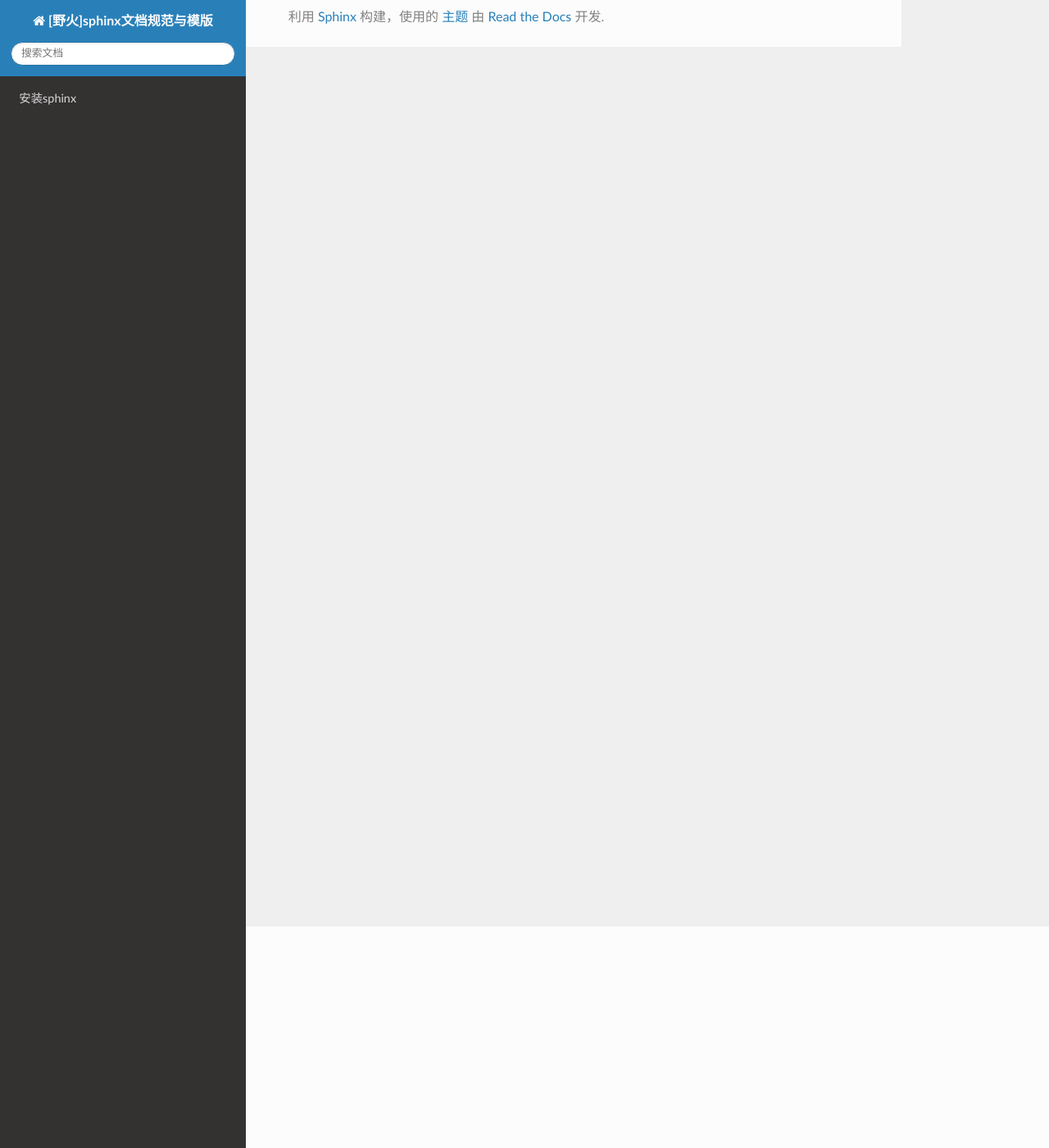
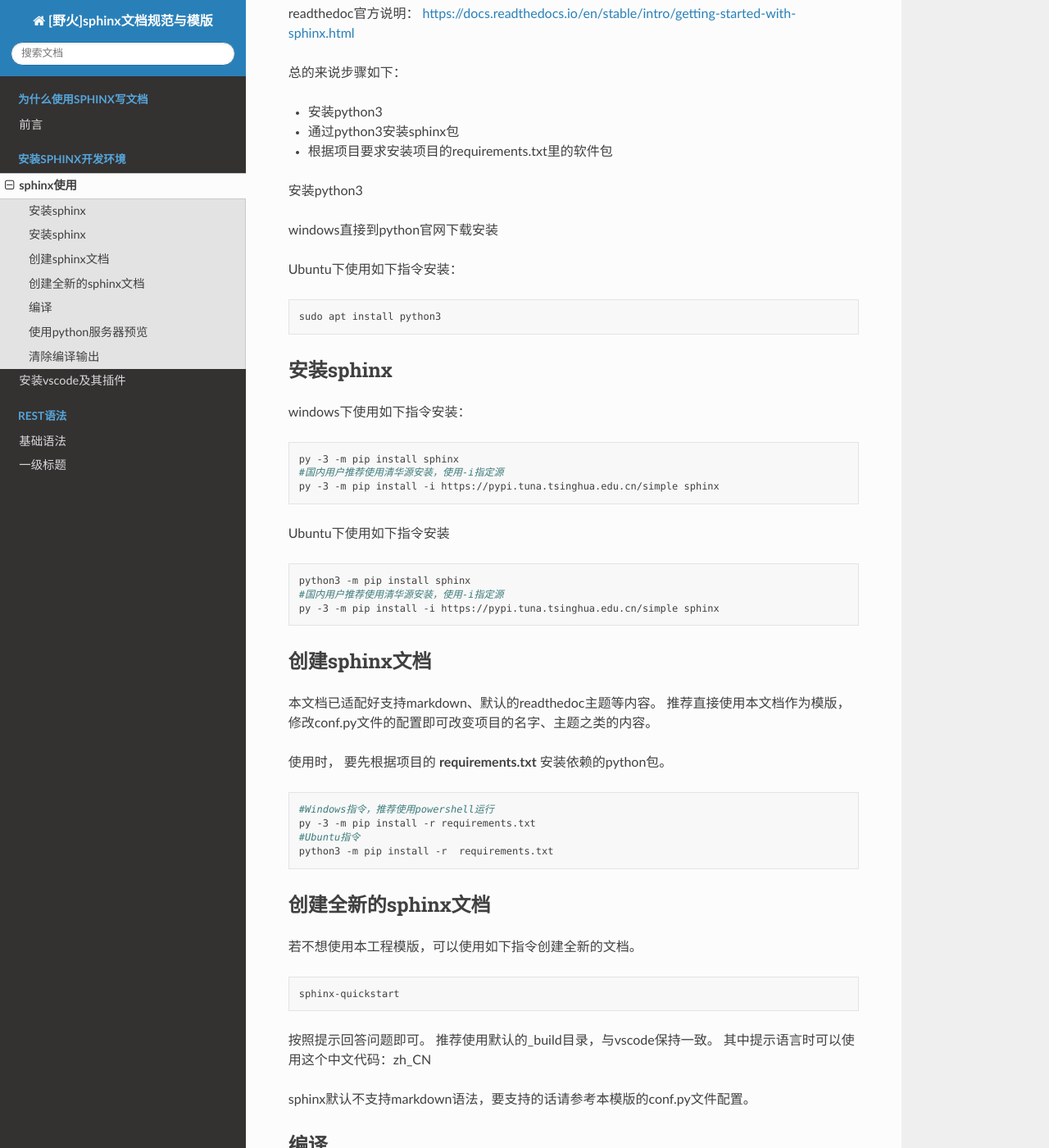
Before and after one commit to Embedfire/ebf_contribute_guide, a Sphinx documentation site: the page built from documentation/install-sphinx-env/sphinx.rst, in a window 1280 px wide and 1400 px high, scrolled down 270 px. Shown: the whole window at 82% size. Built offline with Sphinx 7.4.7 and the Read the Docs theme 2.0.0, drawn with Linux system fonts in a browser that asks for light colours; some of the changed text lies outside the part shown.

Commit message:
添加一些基础说明

```diff
--- a/about_us.rst
+++ b/documentation/about_us.rst
@@ -1,4 +1,6 @@
 .. vim: syntax=rst
+
+.. _about_embedfire:
 
 关于野火
 ==============
--- a/documentation/conf.py
+++ b/documentation/conf.py
@@ -60,6 +60,8 @@ exclude_patterns = ['_build', 'Thumbs.db', '.DS_Store']
 #
 html_theme = 'sphinx_rtd_theme'
 
+source_encoding = 'utf-8-sig'
+
 # Add any paths that contain custom static files (such as style sheets) here,
 # relative to this directory. They are copied after the builtin static files,
 # so a file named "default.css" will overwrite the builtin "default.css".
--- a/documentation/install-sphinx-env/sphinx.rst
+++ b/documentation/install-sphinx-env/sphinx.rst
@@ -1,7 +1,132 @@
 .. vim: syntax=rst
 
+.. highlight:: sh
+
+sphinx使用
+============================
+
 安装sphinx
-==============
+-----------
 
-本文档是关于如何使用sphinx编写文档的说明。
-也可以把本文档作为模版创建其它sphinx的文档。
+sphinx官方安装说明：
+http://www.sphinx-doc.org/en/master/usage/installation.html
+
+readthedoc官方说明：
+https://docs.readthedocs.io/en/stable/intro/getting-started-with-sphinx.html
+
+
+总的来说步骤如下：
+
+- 安装python3
+- 通过python3安装sphinx包
+- 根据项目要求安装项目的requirements.txt里的软件包
+
+
+安装python3
+
+windows直接到python官网下载安装
+
+Ubuntu下使用如下指令安装：
+::
+
+    sudo apt install python3
+
+安装sphinx
+---------------
+windows下使用如下指令安装：
+
+::
+
+    py -3 -m pip install sphinx
+    #国内用户推荐使用清华源安装，使用-i指定源
+    py -3 -m pip install -i https://pypi.tuna.tsinghua.edu.cn/simple sphinx
+
+Ubuntu下使用如下指令安装
+
+::
+
+    python3 -m pip install sphinx
+    #国内用户推荐使用清华源安装，使用-i指定源
+    py -3 -m pip install -i https://pypi.tuna.tsinghua.edu.cn/simple sphinx
+
+
+
+
+
+创建sphinx文档
+----------------------
+
+本文档已适配好支持markdown、默认的readthedoc主题等内容。
+推荐直接使用本文档作为模版，修改conf.py文件的配置即可改变项目的名字、主题之类的内容。
+
+使用时，
+要先根据项目的 **requirements.txt** 安装依赖的python包。
+
+::
+
+    #Windows指令，推荐使用powershell运行
+    py -3 -m pip install -r requirements.txt
+    #Ubuntu指令
+    python3 -m pip install -r  requirements.txt
+
+
+创建全新的sphinx文档
+----------------------
+若不想使用本工程模版，可以使用如下指令创建全新的文档。
+
+::
+
+    sphinx-quickstart
+
+按照提示回答问题即可。
+推荐使用默认的_build目录，与vscode保持一致。
+其中提示语言时可以使用这个中文代码：zh_CN
+
+sphinx默认不支持markdown语法，要支持的话请参考本模版的conf.py文件配置。
+
+
+编译
+-------------------------
+如果使用了vscode的rst插件，可以直接，保存rst文件后它会自动编译并可预览。
+
+到文档源码所在的makefile目录：
+
+::
+
+    #在文档的makefile目录下执行
+    make html
+
+在设定的build或_build的html目录下会生成静态的html文件。可直接使用这些静态的html文件制作网站。
+
+
+
+
+使用python服务器预览
+------------------------------
+vscode插件预览有时不够完整，可以在本地开启一个python服务器来预览。
+进入到生成的_build/html目录，运行如下指令：
+
+::
+
+    #在生成的html目录执行如下指令
+    #Windows
+    py -3 -m http.server  8000
+
+    #Ubuntu
+    python3 -m http.server 8000
+
+运行指令后，在浏览器中打开 http://localhost:8000 即可查看生成的静态网页。
+
+
+清除编译输出
+-------------------------
+
+有时html文件不会完全达到我们修改rst后的效果，这可能是因为之前的旧文件影响，
+这时可以先清除编译输出再重新编译。
+
+::
+
+    #清除编译输出
+    make clean
+    #重新编译
+    make html
--- /dev/null
+++ b/documentation/rest-syntax/base-syntax.rst
@@ -0,0 +1,187 @@
+.. vim: syntax=rst
+
+
+
+基础语法
+==============
+
+rst的基础语法和markdown差不多，
+
+可以使用这个在线的rst编辑器了解相关语法：`rst在线编辑器 <http://rst.ninjs.org/>`_
+
+下面是常用格式，请直接查看源码及使用vscode预览查看
+
+
+
+
+一级标题
+==============================
+
+二级标题
+------------------
+
+三级标题
+^^^^^^^^^^^^^^^^^^^^^
+
+四级标题
+"""""""""""""""""
+
+五级标题
+*****************
+
+**强调**
+
+*斜体*
+
+``monospace,会变色，具体作用不清楚``
+
+无序列表
+---------------------------
+- hhhhhhhh
+- hhhhhhhh
+- hhhhhhhh
+- hhhhhhhh
+- hhhhhhhh
+- hhhhhhhh
+
+有序列表
+------------------------
+支持数字、大小写字母和罗马数字
+
+1. hhhhhhhh
+#. hhhhhhhh
+#. hhhhhhhh
+#. hhhhhhhh
+#. hhhhhhhh
+#. hhhhhhhh
+
+a. hhhhhhhh
+#. hhhhhhhh
+#. hhhhhhhh
+#. hhhhhhhh
+#. hhhhhhhh
+#. hhhhhhhh
+
+超链接
+---------------
+`野火公司官网 <http://www.embedfire.com>`_
+
+
+引用
+--------------------------
+
+引用文档
+^^^^^^^^^^^^^^^^^^^^^^^
+
+自定义引用文字
+
+:doc:`引用本地的其它rst文档,rst后缀要省略，如about_us <../about_us>`
+
+使用标题文字
+:doc:`../about_us`
+
+
+使用标签引用文档
+^^^^^^^^^^^^^^^^^^^^^^^
+
+要在被引用的文件头定义标签，如about_us.rst文件头写 “about_embedfire” 的标签，具体请查看该文档的源码
+
+:ref:`about_embedfire <about_embedfire>`
+
+:ref:`about_embedfire`
+
+引用非rst文档
+^^^^^^^^^^^^^^^^^^^^^^^^
+
+:download:`引用非rst的本地文档 <../requirements.txt>`.
+
+
+代码高亮
+^^^^^^^^^^^^^^^^^^^^^^^^^
+
+参考说明：
+http://www.sphinx-doc.org/en/master/usage/restructuredtext/directives.html#toctree-directive
+
+支持的高亮语言：
+https://pygments.org/docs/lexers#lexers-for-various-shells
+
+直接嵌入文件，包含标题、代码语言、高亮、带编号以及名称方便引用
+
+.. literalinclude:: ../../base_code/hello.c
+   :caption: ../../base_code/hello.c
+   :language: c
+   :emphasize-lines: 12,15-18
+   :linenos:
+   :name: hello.c
+
+
+
+嵌入文件的某些行：
+
+.. literalinclude:: ../../base_code/hello.c
+   :caption: ../../base_code/hello.c
+   :language: c
+   :linenos:
+   :lines: 1,3,5-8
+
+shell代码：
+
+.. literalinclude:: ../../base_code/hello_world.sh
+   :caption: ../../base_code/hello_world.sh
+   :language: sh
+   :linenos:
+   :lines: 1,3,5-8
+
+Makefile:
+
+.. literalinclude:: ../../base_code/Makefile
+   :caption: ../../base_code/Makefile
+   :language: makefile
+   :linenos:
+
+文件对比：
+
+.. literalinclude:: ../../base_code/hello.c
+   :diff: ../../base_code/hello_diff.c
+
+
+shell 高亮测试：
+
+.. code-block:: sh
+   :caption: test
+   :name: install
+   :linenos:
+
+   #此命令在主机执行
+   sudo apt install python
+   echo "helloworld,this is a script test!"
+
+.. code-block:: sh
+   :name: test2
+
+   #此命令在主机执行
+   sudo apt install python
+   echo "helloworld,this is a script test!"
+
+使用简便的预定义高亮语法高亮缩进，默认不带语言说明的都使用highlight定义的语言：
+
+.. highlight:: sh
+
+直到下一个highlight指令，才会改变语言
+
+::
+
+   #此命令在主机执行
+   sudo apt install python
+   echo "helloworld,this is a script test!"
+
+python 高亮测试：
+
+.. code-block:: python
+   :name: install
+
+   def some_function():
+       interesting = False
+       print 'This line is highlighted.'
+       print 'This one is not...'
+       print '...but this one is.'
```
Also changed, not shown: documentation/TODO.rst (renamed from TODO.rst, +7 -9 lines), documentation/index.rst (+12 -5 lines), documentation/install-sphinx-env/vscode.rst (+26 -3 lines), base_code/README.md (added), documentation/install-sphinx-env/media/preview.png (added), documentation/install-sphinx-env/media/preview_result.png (added), documentation/install-sphinx-env/media/vscode-sphinx.png (renamed from documentation/why-sphinx/media/vscode-sphinx.png), documentation/requirements.txt (renamed from requirements.txt), 4 other files.
